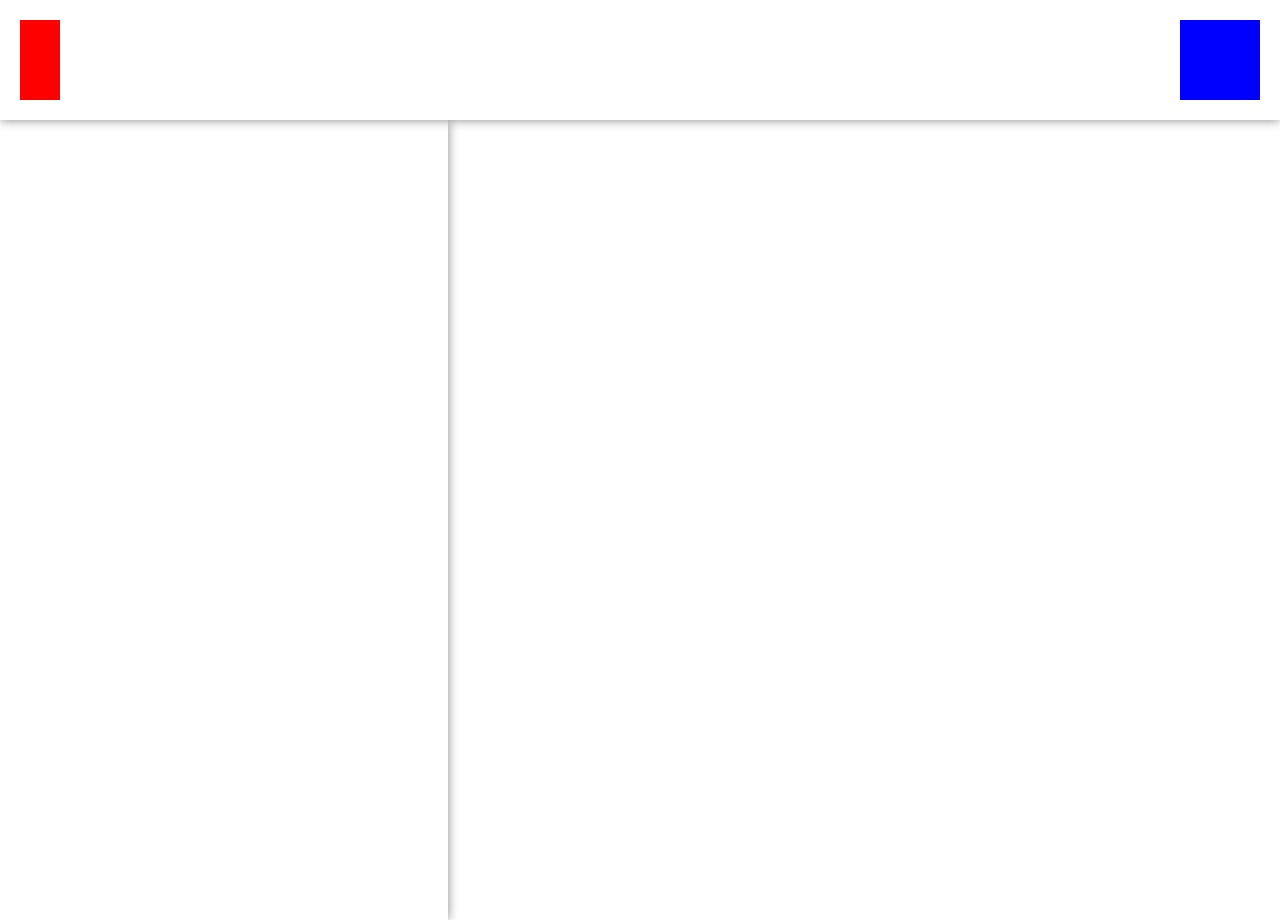
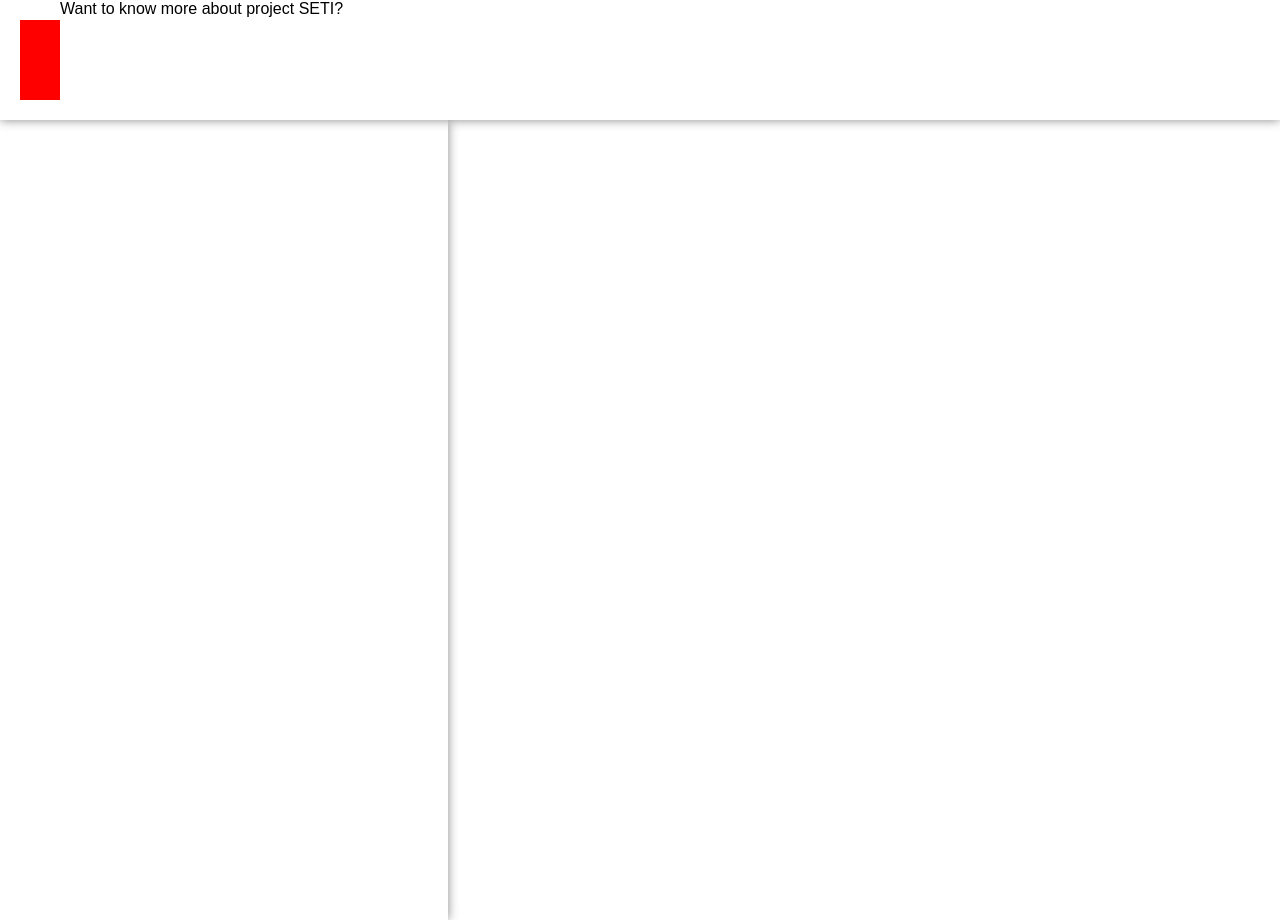
Before and after one commit to MoonshotLab/SETI, a website: page views/index.html in a window 1280 px wide. Drawn offline with nearby package versions, Linux system fonts and the light colour scheme; no server answers.

Commit message:
Removed the Alert feature
Removed the Alert button at the top right. Now contains text

```diff
--- a/views/index.html
+++ b/views/index.html
@@ -4,6 +4,7 @@
     <meta charset='UTF-8'>
     <meta name='viewport' content='width=device-width, initial-scale=1'>
     <title>Influencer Alert</title>
+
 
     <script src='/socket.io/socket.io.js'></script>
     <script>
@@ -21,7 +22,7 @@
   <body>
     <header id="top-header">
       <div id="logo" title="Logo"></div>
-      <div id="alert" title="Alerts"></div>
+      <div id="seti-info"> Want to know more about project SETI?</div>
     </header>
     <section id="main-content">
       <menu id="client-menu">
```
